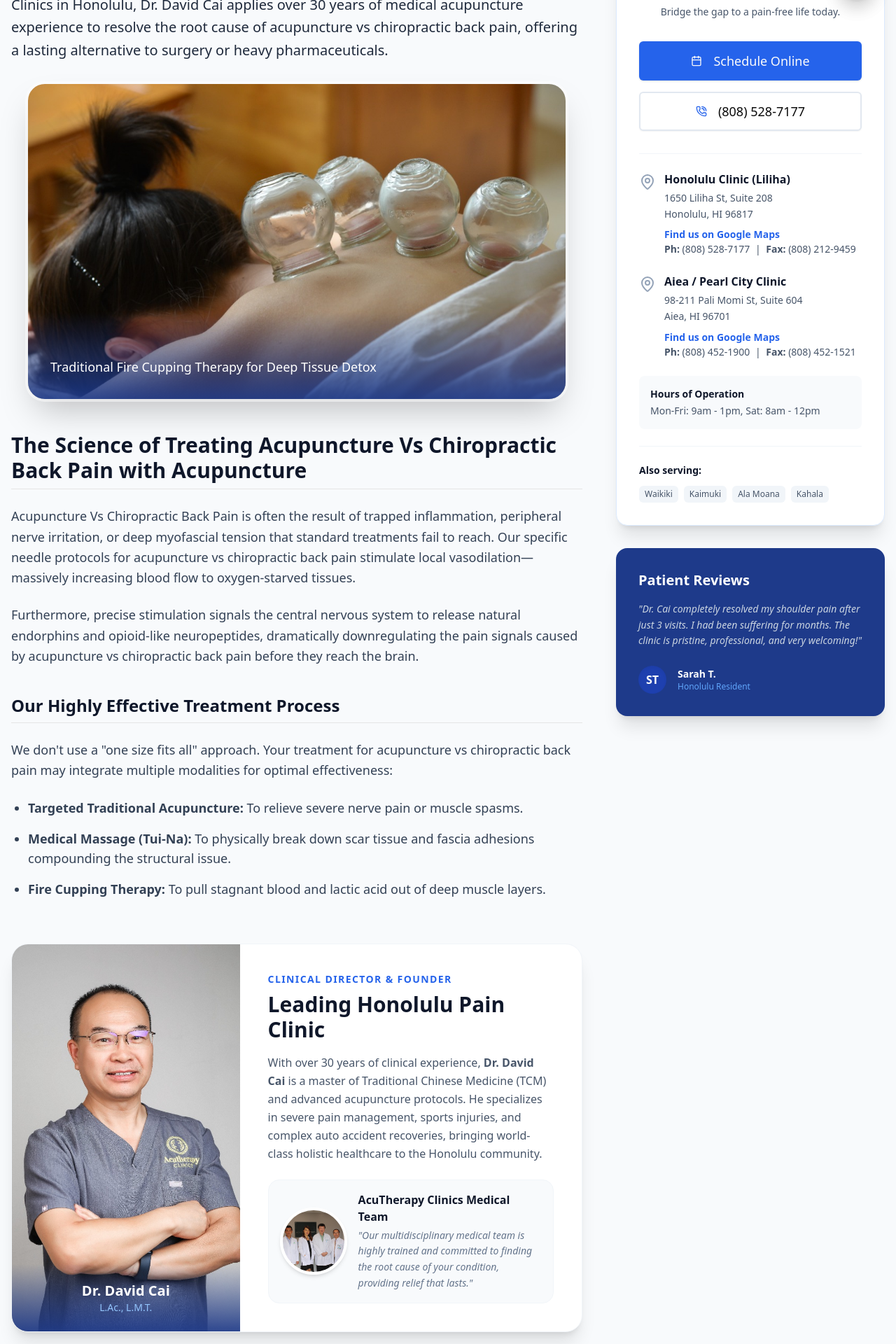
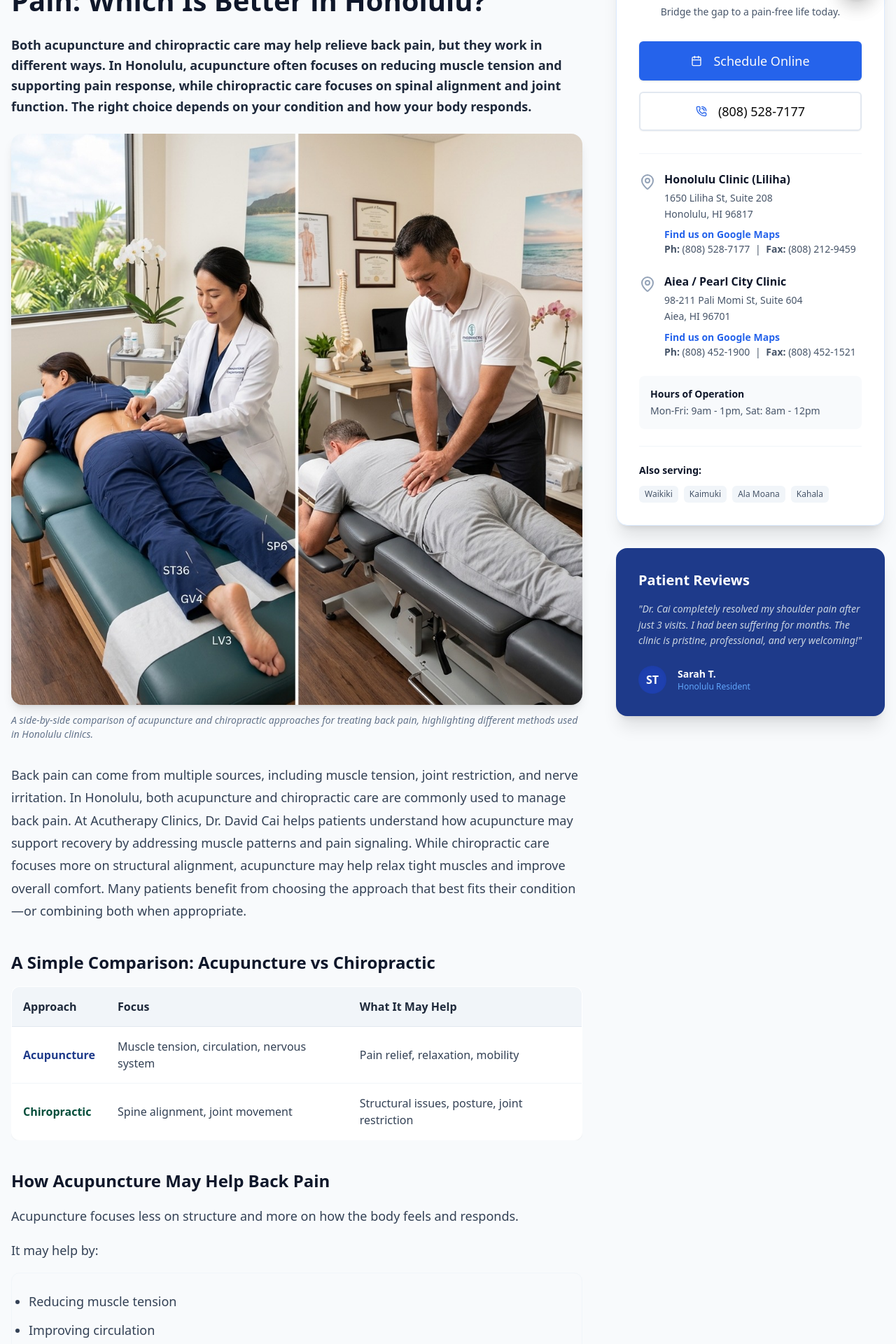
Before and after one commit to acutherapy/acutherapy-web-v2, a React (Vite) app: page /acupuncture-vs-chiropractic-back-pain in a window 1280 px wide. Shown: the part 780-2700 px from the top of the page at 70% size. Built offline with nearby package versions, Linux system fonts and the light colour scheme.

Commit message:
Rewrite Acupuncture vs Chiropractic Back Pain page with high conversion layout and new image

```diff
--- a/src/pages/AcupunctureVsChiropracticBackPainPage.tsx
+++ b/src/pages/AcupunctureVsChiropracticBackPainPage.tsx
@@ -107,8 +107,8 @@ export default function AcupunctureVsChiropracticBackPainPage() {
           <div className="inline-flex items-center gap-2 px-3 py-1 rounded-full bg-blue-500/20 text-blue-200 border border-blue-500/30 font-medium text-sm mb-6 backdrop-blur-sm">
             <ShieldCheck size={16} /> <span>Trusted Honolulu Pain Clinic</span>
           </div>
-          <h1 className="text-4xl md:text-5xl lg:text-6xl font-extrabold mb-6 tracking-tight">Acupuncture Vs Chiropractic Back Pain</h1>
-          <p className="text-xl text-blue-100 max-w-2xl mx-auto font-light leading-relaxed">Medical-grade treatments customized for lasting relief and recovery in Honolulu.</p>
+          <h1 className="text-4xl md:text-5xl lg:text-6xl font-extrabold mb-6 tracking-tight">Acupuncture vs Chiropractic for Back Pain</h1>
+          <p className="text-xl text-blue-100 max-w-2xl mx-auto font-light leading-relaxed">Understanding the best approach for lasting relief and recovery in Honolulu.</p>
         </div>
       </section>
 
@@ -117,33 +117,202 @@ export default function AcupunctureVsChiropracticBackPainPage() {
         <div className="max-w-7xl mx-auto px-4 grid md:grid-cols-12 gap-12">
 
           <article className="md:col-span-8">
+            <h1 className="text-[32px] md:text-[40px] font-bold text-slate-900 mb-6 leading-tight">
+              Acupuncture vs Chiropractic for Back Pain: Which Is Better in Honolulu?
+            </h1>
 
-              <p className="text-xl text-slate-800 leading-relaxed font-medium mb-8">
-                Suffering from <strong>Acupuncture Vs Chiropractic Back Pain</strong> can deeply disrupt your daily life, making basic movements agonizing and draining your energy. At AcuTherapy Clinics in Honolulu, Dr. David Cai applies over 30 years of medical acupuncture experience to resolve the root cause of acupuncture vs chiropractic back pain, offering a lasting alternative to surgery or heavy pharmaceuticals.
+            <p className="text-[18px] font-semibold text-slate-800 mb-6 leading-relaxed">
+              <strong>Both acupuncture and chiropractic care may help relieve back pain, but they work in different ways. In Honolulu, acupuncture often focuses on reducing muscle tension and supporting pain response, while chiropractic care focuses on spinal alignment and joint function. The right choice depends on your condition and how your body responds.</strong>
             </p>
 
-      <div className="relative rounded-3xl overflow-hidden shadow-2xl ring-4 ring-white/50 group mb-12 w-full max-w-3xl mx-auto">
-        <img loading="lazy" src="/images/fire-cupping-therapy.jpg" alt="Fire cupping therapy" className="w-full h-[450px] object-cover transition-transform duration-700 group-hover:scale-105" onError={(e) => { e.currentTarget.src = 'https://images.unsplash.com/photo-1544367567-0f2fcb009e0b?q=80&w=800'; }} />
-        <figcaption className="absolute bottom-0 inset-x-0 bg-gradient-to-t from-blue-900/90 to-transparent p-8 pt-16 text-white text-lg font-medium">Traditional Fire Cupping Therapy for Deep Tissue Detox</figcaption>
+            <figure className="mb-8">
+              <img
+                src="/images/acupuncture-vs-chiropractic-back-pain-honolulu.jpg"
+                alt="Comparison of acupuncture and chiropractic treatment for back pain in Honolulu Hawaii"
+                className="w-full h-auto rounded-2xl object-cover shadow-lg"
+                onError={(e) => { e.currentTarget.src = 'https://images.unsplash.com/photo-1559839734-2b71ea197ec2?q=80&w=800'; }}
+              />
+              <figcaption className="text-sm text-slate-500 mt-3 italic">
+                A side-by-side comparison of acupuncture and chiropractic approaches for treating back pain, highlighting different methods used in Honolulu clinics.
+              </figcaption>
+            </figure>
+
+            <p className="text-[16px] md:text-[18px] text-slate-700 leading-[1.8] mb-10">
+              Back pain can come from multiple sources, including muscle tension, joint restriction, and nerve irritation. In Honolulu, both acupuncture and chiropractic care are commonly used to manage back pain. At Acutherapy Clinics, Dr. David Cai helps patients understand how acupuncture may support recovery by addressing muscle patterns and pain signaling. While chiropractic care focuses more on structural alignment, acupuncture may help relax tight muscles and improve overall comfort. Many patients benefit from choosing the approach that best fits their condition—or combining both when appropriate.
+            </p>
+
+            <h2 className="text-[24px] font-bold text-slate-900 mb-4">
+              A Simple Comparison: Acupuncture vs Chiropractic
+            </h2>
+            <div className="overflow-x-auto mb-10">
+              <table className="w-full text-left border-collapse bg-white rounded-xl shadow-sm border border-slate-200 overflow-hidden">
+                <thead className="bg-slate-100 border-b border-slate-200 text-slate-800">
+                  <tr>
+                    <th className="p-4 font-bold">Approach</th>
+                    <th className="p-4 font-bold">Focus</th>
+                    <th className="p-4 font-bold">What It May Help</th>
+                  </tr>
+                </thead>
+                <tbody className="text-[16px] text-slate-700">
+                  <tr className="border-b border-slate-100 hover:bg-slate-50">
+                    <td className="p-4 font-semibold text-blue-900">Acupuncture</td>
+                    <td className="p-4">Muscle tension, circulation, nervous system</td>
+                    <td className="p-4">Pain relief, relaxation, mobility</td>
+                  </tr>
+                  <tr className="hover:bg-slate-50">
+                    <td className="p-4 font-semibold text-emerald-900">Chiropractic</td>
+                    <td className="p-4">Spine alignment, joint movement</td>
+                    <td className="p-4">Structural issues, posture, joint restriction</td>
+                  </tr>
+                </tbody>
+              </table>
             </div>
-              <h2 className="text-3xl font-bold text-slate-900 mt-12 mb-6 border-b pb-2">The Science of Treating Acupuncture Vs Chiropractic Back Pain with Acupuncture</h2>
-              <p className="text-lg text-slate-700 leading-relaxed mb-6">
-                Acupuncture Vs Chiropractic Back Pain is often the result of trapped inflammation, peripheral nerve irritation, or deep myofascial tension that standard treatments fail to reach. Our specific needle protocols for acupuncture vs chiropractic back pain stimulate local vasodilation—massively increasing blood flow to oxygen-starved tissues.
+
+            <h2 className="text-[24px] font-bold text-slate-900 mb-4">
+              How Acupuncture May Help Back Pain
+            </h2>
+            <div className="text-[16px] md:text-[18px] text-slate-700 leading-[1.8] mb-6 space-y-4">
+              <p>Acupuncture focuses less on structure and more on how the body feels and responds.</p>
+              <p>It may help by:</p>
+              <ul className="list-disc pl-6 space-y-2 mb-4 bg-slate-50 p-6 rounded-xl border border-slate-100">
+                <li>Reducing muscle tension</li>
+                <li>Improving circulation</li>
+                <li>Supporting the body’s response to pain</li>
+              </ul>
+              <p>Many patients in Honolulu report that acupuncture feels calming and helps reduce overall stiffness.</p>
+            </div>
+
+            <div className="bg-blue-50 border-l-4 border-blue-600 p-6 mb-10 rounded-r-xl">
+               <p className="text-[16px] md:text-[18px] text-slate-800 font-medium italic">
+                 "Research suggests acupuncture may help reduce pain and improve function in people with back pain when used as part of conservative care."
                </p>
-              <p className="text-lg text-slate-700 leading-relaxed mb-6">
-                Furthermore, precise stimulation signals the central nervous system to release natural endorphins and opioid-like neuropeptides, dramatically downregulating the pain signals caused by acupuncture vs chiropractic back pain before they reach the brain.
+            </div>
+
+            <h2 className="text-[24px] font-bold text-slate-900 mb-4">
+              How Chiropractic Care Approaches Back Pain
+            </h2>
+            <div className="text-[16px] md:text-[18px] text-slate-700 leading-[1.8] mb-10 space-y-4">
+              <p>Chiropractic care typically focuses on spinal alignment and joint movement.</p>
+              <p>It may involve:</p>
+              <ul className="list-disc pl-6 space-y-2 mb-4 bg-emerald-50/50 p-6 rounded-xl border border-emerald-100">
+                <li>Spinal adjustments</li>
+                <li>Joint manipulation</li>
+                <li>Posture correction</li>
+              </ul>
+              <p>For some patients, especially those with joint restriction or alignment concerns, this approach may be helpful.</p>
+            </div>
+
+            <h2 className="text-[24px] font-bold text-slate-900 mb-4">
+              Which One Is Better for You?
+            </h2>
+            <div className="text-[16px] md:text-[18px] text-slate-700 leading-[1.8] mb-10 space-y-4">
+              <p>There isn’t a single answer that fits everyone.</p>
+              <p>In Honolulu, patients often choose based on:</p>
+              <ul className="list-disc pl-6 space-y-2 mb-4">
+                <li>Muscle tension vs structural restriction</li>
+                <li>Sensitivity to hands-on adjustments</li>
+                <li>Personal comfort with each approach</li>
+              </ul>
+              <p>In many cases:</p>
+              <ul className="list-disc pl-6 space-y-2 mb-4 box-border">
+                <li><strong>Acupuncture</strong> may be preferred for muscle tension and nerve-related discomfort</li>
+                <li><strong>Chiropractic care</strong> may be preferred for alignment and joint issues</li>
+              </ul>
+              <p className="font-semibold text-slate-800">Some patients choose to combine both approaches under professional guidance.</p>
+            </div>
+
+            <h2 className="text-[24px] font-bold text-slate-900 mb-4">
+              What Patients Often Notice First
+            </h2>
+            <div className="grid md:grid-cols-2 gap-6 mb-10">
+              <div className="bg-blue-50 border border-blue-100 p-6 rounded-xl">
+                <h3 className="font-bold text-blue-900 mb-3 text-lg">With acupuncture:</h3>
+                <ul className="list-disc pl-5 space-y-2 text-slate-700">
+                  <li>Relaxation</li>
+                  <li>Reduced tension</li>
+                  <li>Gradual improvement</li>
+                </ul>
+              </div>
+              <div className="bg-emerald-50 border border-emerald-100 p-6 rounded-xl">
+                <h3 className="font-bold text-emerald-900 mb-3 text-lg">With chiropractic:</h3>
+                <ul className="list-disc pl-5 space-y-2 text-slate-700">
+                  <li>Immediate change in movement</li>
+                  <li>Joint release sensation</li>
+                  <li>Postural adjustments</li>
+                </ul>
+              </div>
+            </div>
+
+            <h2 className="text-[24px] font-bold text-slate-900 mb-4">
+              Back Pain Treatment Options in Honolulu
+            </h2>
+            <div className="text-[16px] md:text-[18px] text-slate-700 leading-[1.8] mb-10 space-y-4">
+              <p>Acutherapy Clinics is located near Ala Moana, serving patients across:</p>
+              <div className="flex flex-wrap gap-2 mb-4">
+                <span className="bg-slate-100 border border-slate-200 px-3 py-1 rounded-full text-sm font-medium">Waikiki</span>
+                <span className="bg-slate-100 border border-slate-200 px-3 py-1 rounded-full text-sm font-medium">Kakaʻako</span>
+                <span className="bg-slate-100 border border-slate-200 px-3 py-1 rounded-full text-sm font-medium">Downtown Honolulu</span>
+                <span className="bg-slate-100 border border-slate-200 px-3 py-1 rounded-full text-sm font-medium">Greater Oahu</span>
+              </div>
+              <p>Having access to different care options allows patients to choose what works best for their situation.</p>
+            </div>
+
+            <h2 className="text-[24px] font-bold text-slate-900 mb-6 border-b pb-2">
+              Q&A: Acupuncture vs Chiropractic
+            </h2>
+            <div className="space-y-8 mb-10">
+              <div>
+                <h3 className="text-[20px] font-bold text-slate-900 mb-2">Is acupuncture better than chiropractic for back pain?</h3>
+                <p className="text-[16px] md:text-[18px] text-slate-700 leading-[1.8]">It depends on the cause of the pain. Acupuncture may help with muscle tension, while chiropractic care may address structural issues.</p>
+              </div>
+              <div>
+                <h3 className="text-[20px] font-bold text-slate-900 mb-2">Can you do acupuncture and chiropractic together?</h3>
+                <p className="text-[16px] md:text-[18px] text-slate-700 leading-[1.8]">Some patients choose to combine both approaches, depending on their condition and provider recommendations.</p>
+              </div>
+              <div>
+                <h3 className="text-[20px] font-bold text-slate-900 mb-2">Which works faster for back pain?</h3>
+                <p className="text-[16px] md:text-[18px] text-slate-700 leading-[1.8]">Some people feel immediate changes with chiropractic care, while acupuncture may provide more gradual relief over time.</p>
+              </div>
+              <div>
+                <h3 className="text-[20px] font-bold text-slate-900 mb-2">Is acupuncture safer than chiropractic?</h3>
+                <p className="text-[16px] md:text-[18px] text-slate-700 leading-[1.8]">Both are generally considered safe when performed by licensed professionals. The best choice depends on your comfort and condition.</p>
+              </div>
+            </div>
+
+            <h2 className="text-[24px] font-bold text-slate-900 mb-4">
+              A Safe and Professional Approach
+            </h2>
+            <div className="text-[16px] md:text-[18px] text-slate-700 leading-[1.8] mb-12">
+              <p className="mb-4">At Acutherapy Clinics in Honolulu, treatments are performed using sterile, single-use needles.</p>
+              <p className="mb-6">Care is provided by trained professionals following Hawaii healthcare standards.</p>
+              <div className="flex flex-col sm:flex-row gap-4 mb-4">
+                 <div className="flex items-center gap-2 bg-emerald-50 text-emerald-800 px-4 py-3 rounded-lg border border-emerald-100 font-medium">
+                    <ShieldCheck className="text-emerald-500 h-5 w-5" /> <span>Sterile Use Needles</span>
+                 </div>
+                 <div className="flex items-center gap-2 bg-blue-50 text-blue-800 px-4 py-3 rounded-lg border border-blue-100 font-medium">
+                    <ShieldCheck className="text-blue-500 h-5 w-5" /> <span>Licensed Professionals</span>
+                 </div>
+              </div>
+            </div>
+
+            <div className="bg-slate-100 rounded-2xl p-8 border border-slate-200">
+              <h2 className="text-[28px] font-bold text-slate-900 mb-4">Not Sure Which Option Is Right for You?</h2>
+              <p className="text-[16px] md:text-[18px] text-slate-700 leading-[1.8] mb-8">
+                If you’re dealing with back pain and unsure whether acupuncture or chiropractic care is a better fit, a personalized evaluation can help guide your decision.
               </p>
-              <h3 className="text-2xl font-bold text-slate-900 mt-10 mb-6 border-b pb-2">Our Highly Effective Treatment Process</h3>
-              <p className="text-lg text-slate-700 leading-relaxed mb-6">
-                We don't use a "one size fits all" approach. Your treatment for acupuncture vs chiropractic back pain may integrate multiple modalities for optimal effectiveness:
-              </p>
-              <ul className="list-disc pl-6 space-y-4 text-lg text-slate-700 mb-8">
-                <li><strong>Targeted Traditional Acupuncture:</strong> To relieve severe nerve pain or muscle spasms.</li>
-                <li><strong>Medical Massage (Tui-Na):</strong> To physically break down scar tissue and fascia adhesions compounding the structural issue.</li>
-                <li><strong>Fire Cupping Therapy:</strong> To pull stagnant blood and lactic acid out of deep muscle layers.</li>
+
+              <ul className="space-y-3 mb-8 text-slate-800 font-medium">
+                <li className="flex items-center gap-3"><MapPin className="text-blue-600 h-5 w-5" /> Located near Ala Moana in Honolulu</li>
+                <li className="flex items-center gap-3"><Calendar className="text-blue-600 h-5 w-5" /> Same-week appointments available.</li>
+                <li className="flex items-center gap-3"><PhoneCall className="text-blue-600 h-5 w-5" /> Call (808) 528-7177 to schedule your consultation</li>
               </ul>
 
+              <Link to="/book-appointment" className="inline-block hover:opacity-90 transition-opacity" style={{ background: '#000', color: '#fff', padding: '12px 20px', borderRadius: '8px', fontWeight: 600, textDecoration: 'none' }}>
+                Get My Recovery Plan
+              </Link>
+            </div>
 
+            {/* Dr. David Cai Profile Module */}
             <div className="mt-16 mb-16 bg-white rounded-3xl shadow-xl border border-slate-100 overflow-hidden">
               <div className="grid md:grid-cols-5 gap-0">
                 <div className="md:col-span-2 bg-slate-100 relative">
@@ -173,57 +342,19 @@ export default function AcupunctureVsChiropracticBackPainPage() {
               </div>
             </div>
 
-
-      <h3 className="text-2xl font-bold text-slate-900 mt-12 mb-6 border-b pb-2">Explore Related Treatments & Information</h3>
-      <div className="grid sm:grid-cols-2 md:grid-cols-3 gap-4 mb-12">
-
-        <Link to="/acupuncture-honolulu" className="flex items-center p-4 bg-white rounded-xl shadow-sm border border-slate-100 hover:shadow-md hover:border-blue-200 transition-all group text-sm font-semibold">
-          <ShieldCheck className="text-blue-500 mr-3 h-5 w-5" /> Acupuncture Honolulu
+            <div className="mt-16">
+              <h3 className="text-2xl font-bold text-slate-900 mb-6 border-b pb-2">Explore Related Treatments</h3>
+              <div className="grid sm:grid-cols-2 md:grid-cols-3 gap-4 mb-4">
+                <Link to="/back-pain-acupuncture-honolulu" className="flex items-center p-4 bg-white rounded-xl shadow-sm border border-slate-100 hover:shadow-md hover:border-blue-200 transition-all group text-sm font-semibold">
+                  <Activity className="text-blue-500 mr-3 h-5 w-5" /> Back Pain Relief
+                </Link>
+                <Link to="/sciatica-acupuncture-honolulu" className="flex items-center p-4 bg-white rounded-xl shadow-sm border border-slate-100 hover:shadow-md hover:border-blue-200 transition-all group text-sm font-semibold">
+                  <ShieldCheck className="text-blue-500 mr-3 h-5 w-5" /> Sciatica Treatment
                 </Link>
                 <Link to="/contact-honolulu-acupuncture" className="flex items-center p-4 bg-white rounded-xl shadow-sm border border-slate-100 hover:shadow-md hover:border-blue-200 transition-all group text-sm font-semibold">
-          <PhoneCall className="text-emerald-500 mr-3 h-5 w-5" /> Contact Our Clinic
-        </Link>
-        <Link to="/auto-accident-injury-honolulu" className="flex items-center p-4 bg-white rounded-xl shadow-sm border border-slate-100 hover:shadow-md hover:border-blue-200 transition-all group text-sm font-semibold">
-          <Activity className="text-blue-500 mr-3 h-5 w-5" /> Auto Accident PIP
-        </Link>
-
-        <Link to="/medical-massage-honolulu" className="flex items-center p-4 bg-white rounded-xl shadow-sm border border-slate-100 hover:shadow-md hover:border-blue-200 transition-all group text-sm font-semibold">
-          <Activity className="text-blue-500 mr-3 h-5 w-5" /> Medical Massage
+                  <PhoneCall className="text-emerald-500 mr-3 h-5 w-5" /> Contact Us
                 </Link>
               </div>
-
-
-<h2 className="text-3xl font-bold text-slate-900 mt-12 mb-6 border-b pb-2">What Causes Vs Chiropractic Back Pain?</h2>
-<p className="text-lg text-slate-700 leading-relaxed mb-6">Vs Chiropractic Back Pain can be triggered by a variety of factors including chronic stress, poor posture, repetitive strain, or acute injuries. Over time, these factors create blockages in blood circulation and nerve function, leading to persistent discomfort.</p>
-
-<h2 className="text-3xl font-bold text-slate-900 mt-12 mb-6 border-b pb-2">How Acupuncture Helps</h2>
-<ul className="list-disc pl-6 space-y-4 text-lg text-slate-700 mb-6">
-<li><strong>Pain Relief:</strong> Triggers the release of endorphins to block pain signals effectively.</li>
-<li><strong>Nervous System Regulation:</strong> Calms the central nervous system, reducing tension without relying on pharmaceuticals.</li>
-<li><strong>Improved Circulation:</strong> Enhances blood flow to the affected areas, accelerating the natural healing process.</li>
-</ul>
-
-<h2 className="text-3xl font-bold text-slate-900 mt-12 mb-6 border-b pb-2">What to Expect During Your Session</h2>
-<p className="text-lg text-slate-700 leading-relaxed mb-6">During your first experience, Dr. David Cai will conduct a thorough assessment to understand your unique condition. The treatment itself is deeply relaxing. Many patients notice a distinct change in symptoms, experiencing immediate lightness and reduced tension right after the needles are gently placed.</p>
-
-<h2 className="text-3xl font-bold text-slate-900 mt-12 mb-6 border-b pb-2">Who Is This For?</h2>
-<ul className="list-disc pl-6 space-y-4 text-lg text-slate-700 mb-6">
-<li>Individuals suffering from chronic pain who have not found relief through conventional methods.</li>
-<li>High-stress professionals seeking natural nervous system regulation.</li>
-<li>Athletes or individuals recovering from an injury needing accelerated healing.</li>
-</ul>
-
-<h2 className="text-3xl font-bold text-slate-900 mt-12 mb-6 border-b pb-2">FAQ</h2>
-<div className="space-y-6 mb-12">
-<div><h4 className="font-bold text-lg text-slate-900">Q1: How many sessions are needed for Vs Chiropractic Back Pain?</h4><p className="text-slate-700">A: Most patients notice significant relief within 3 to 5 sessions, though chronic conditions may require a longer treatment plan to address the root cause and ensure lasting results.</p></div>
-<div><h4 className="font-bold text-lg text-slate-900">Q2: Does the treatment hurt?</h4><p className="text-slate-700">A: No. We use ultra-fine needles. Most feel only a deep, relaxing sensation. Many even fall asleep!</p></div>
-<div><h4 className="font-bold text-lg text-slate-900">Q3: Is it safe?</h4><p className="text-slate-700">A: Absolutely. Acupuncture is a highly safe, non-invasive alternative to surgery and heavy medications.</p></div>
-</div>
-
-<div className="mt-12 bg-blue-50 border border-blue-100 rounded-2xl p-8 text-center mb-8">
-<h2 className="text-3xl font-bold text-blue-900 mb-4">Ready to find relief?</h2>
-<p className="text-lg text-blue-700 mb-8">Stop living in discomfort. Located right here in Honolulu, we are here to help you restore your well-being.</p>
-<Link to="/book-appointment"><Button className="bg-blue-600 hover:bg-blue-700 text-white font-bold py-4 px-8 rounded-full text-lg shadow-lg transition-all">Book Your Session Today</Button></Link>
             </div>
 
           </article>
@@ -237,31 +368,9 @@ export default function AcupunctureVsChiropracticBackPainPage() {
                 <p className="text-slate-600 mb-8 text-sm">Bridge the gap to a pain-free life today.</p>
                 <div className="flex flex-col gap-4">
                   <Link to="/book-appointment">
-
-                    <Link to="/book-appointment">
-
-
-                      <Link to="/book-appointment">
-
-
-
                     <Button className="w-full bg-blue-600 hover:bg-blue-700 h-14 text-lg">
-
-
-
                       <Calendar className="mr-2" /> Schedule Online
-
-
-
                     </Button>
-
-
-
-                      </Link>
-
-
-                    </Link>
-
                   </Link>
                   <Button variant="outline" className="w-full h-14 text-lg border-2 border-slate-200" onClick={() => window.location.href='tel:+18085287177'}>
                     <PhoneCall className="mr-2 h-5 w-5 text-blue-600" /> (808) 528-7177
```
Also changed, not shown: public/images/acupuncture-vs-chiropractic-back-pain-honolulu.jpg (added). Lines whose indentation alone changed are shown as unchanged.
